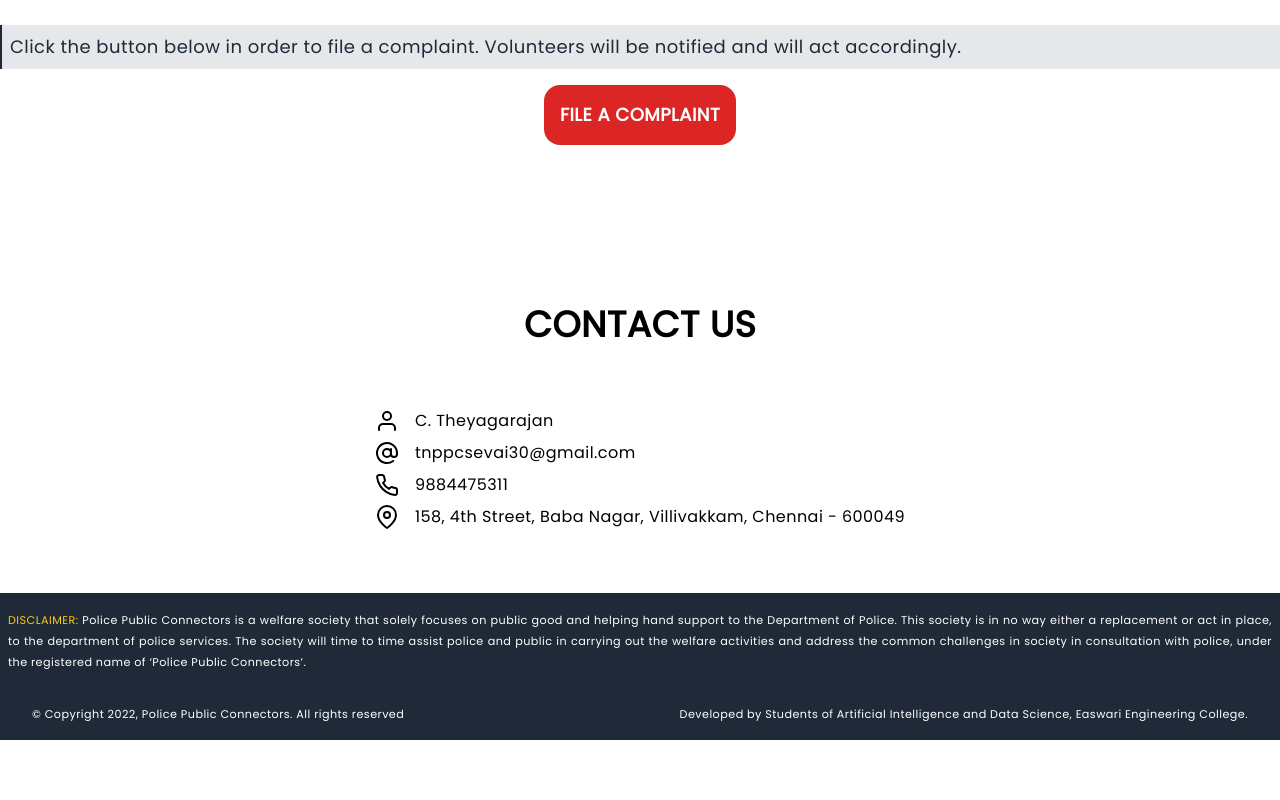
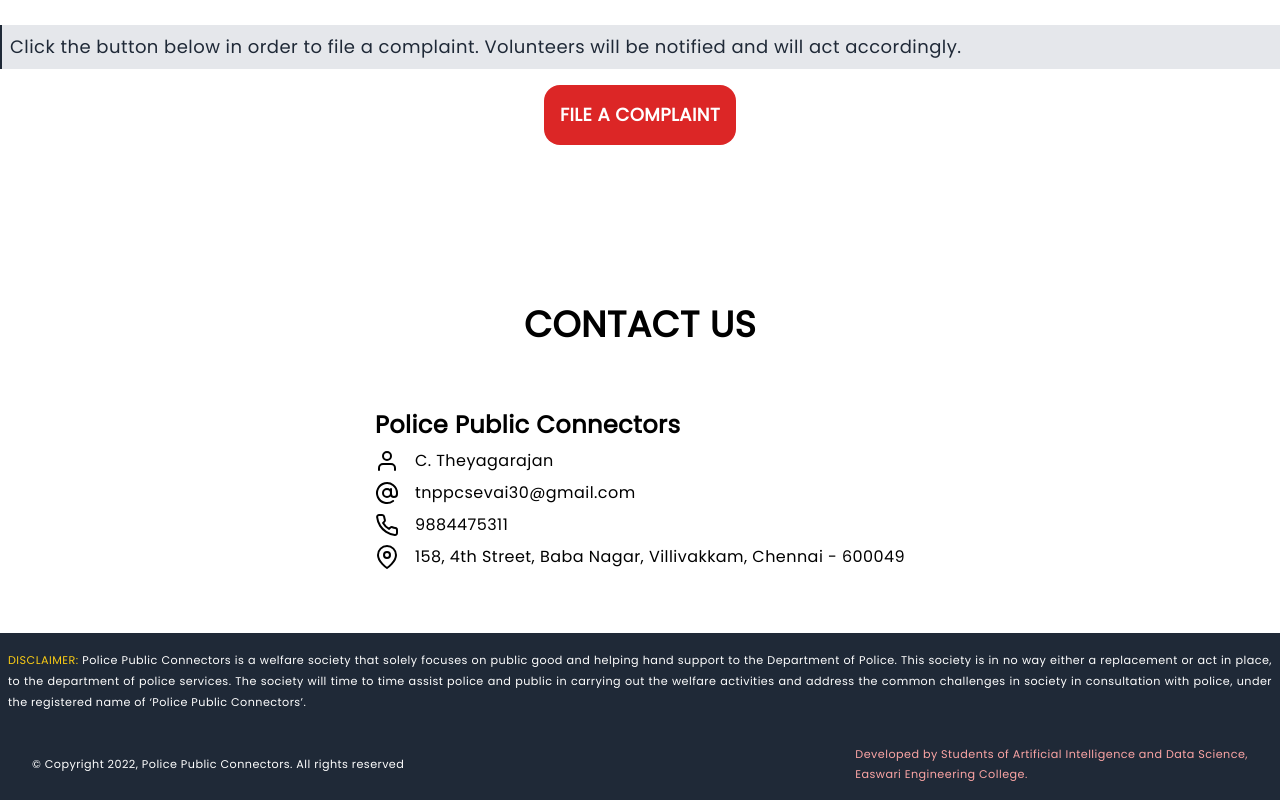
Before and after one commit to aquasaurus/police-public-connect, a Nuxt app: page / in a window 1280 px wide. Shown: the part 6287-7087 px from the top of the page. Before the commit the page ends 7027 px from the top, so only its background shows below. Built offline with nearby package versions, Linux system fonts and the light colour scheme.

Commit message:
nov enna vitru na

```diff
--- a/components/Card/Contact.vue
+++ b/components/Card/Contact.vue
@@ -1,7 +1,9 @@
 <template>
     <div class="text-base mx-auto">
         <div class="gap-2 flex flex-col items-start stroke-2">
+            <span class="text-2xl font-semibold">Police Public Connectors</span>
             <div class="flex flex-row items-center space-x-4">
+
                 <svg xmlns="http://www.w3.org/2000/svg" width="24" height="24" viewBox="0 0 24 24" fill="none"
                     stroke-linecap="round" stroke-linejoin="round" class="feather feather-user">
                     <path d="M20 21v-2a4 4 0 0 0-4-4H8a4 4 0 0 0-4 4v2"></path>
--- a/components/Layout/Footer.vue
+++ b/components/Layout/Footer.vue
@@ -8,9 +8,9 @@
                 >&copy; Copyright 2022, Police Public Connectors. All rights
                 reserved</small
             >
-            <small class = "ml-auto"
+            <small class = "ml-auto text-red-300"
                 >Developed by Students of Artificial Intelligence and Data
-                Science, Easwari Engineering College.</small
+                Science,<br>Easwari Engineering College.</small
             >
         </ul>
     </footer>
```
